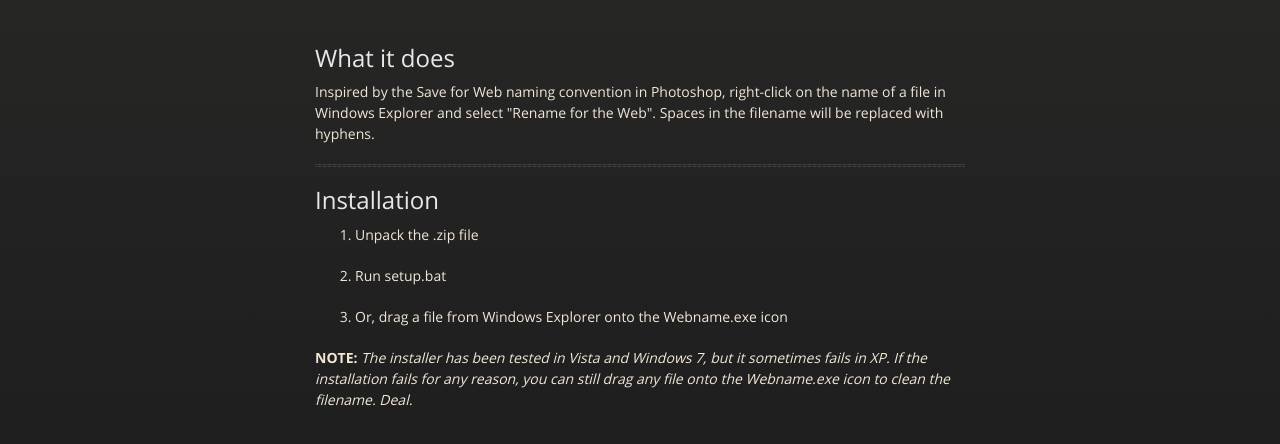
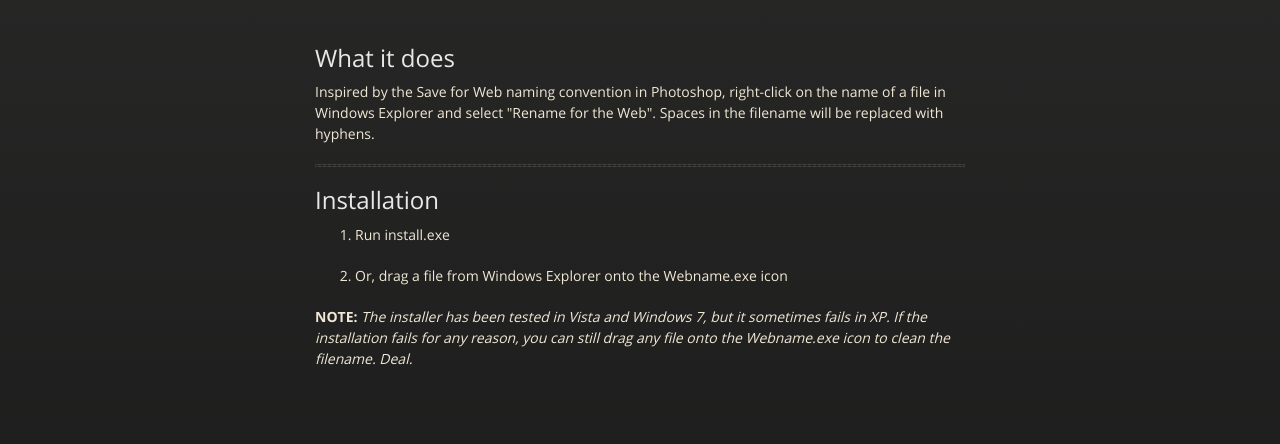
Before and after one commit to ancillaryfactory/web-rename, a plain HTML site: page index.html in a window 1280 px wide. Shown: the part 226-670 px from the top of the page. Drawn offline with nearby package versions, Linux system fonts and the light colour scheme.

Commit message:
Update index.html

```diff
--- a/index.html
+++ b/index.html
@@ -45,8 +45,7 @@
 <hr><h2>Installation</h2>
 
 <ol>
-<li><p>Unpack the .zip file</p></li>
-<li><p>Run setup.bat</p></li>
+<li><p>Run install.exe</p></li>
 <li><p>Or, drag a file from Windows Explorer onto the Webname.exe icon</p></li>
 </ol><p><strong>NOTE:</strong> <em>The installer has been tested in Vista and Windows 7, but it sometimes fails in XP. If the installation fails for any reason, you can still drag any file onto the Webname.exe icon to clean the filename. Deal.</em></p>
       </section>
```
